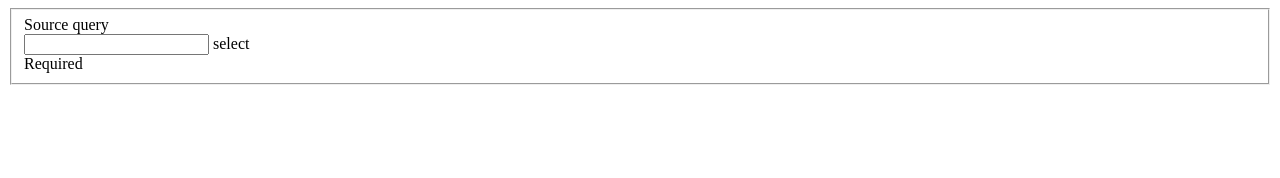
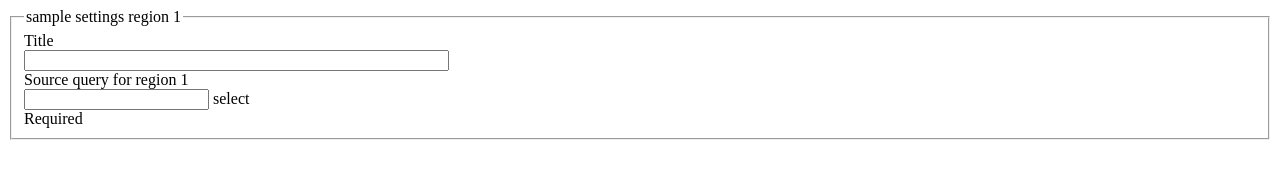
Before and after one commit to CodyCodes95/rest-iqa, a plain HTML site: page config.html in a window 1280 px wide. Drawn offline with Linux system fonts and the light colour scheme.

Commit message:
bugfix in config file

```diff
--- a/config.html
+++ b/config.html
@@ -4,10 +4,30 @@
   <body>
     <div class="ShowFieldset">
       <fieldset>
+        <legend class="pb-0">sample settings region 1</legend>
 
         <div class="PanelField Left">
           <div style="display: inline">
-            <label for="Region_1_IQAPath_Input" class="Required">Source query</label>
+            <label for="Title_Input">Title</label>
+          </div>
+
+          <div class="PanelFieldValue InputXLargeWrapper">
+            <input
+              name="Title"
+              id="Title_Input"
+              type="text"
+              maxlength="100"
+              size="50"
+              translate="yes"
+              data-parentname="Region_1"
+              data-defaultvalue="sample default value"
+            />
+          </div>
+        </div>
+
+        <div class="PanelField Left">
+          <div style="display: inline">
+            <label for="Region_1_IQAPath_Input" class="Required">Source query for region 1</label>
           </div>
 
           <div class="PanelFieldValue InputXLargeWrapper">
```
